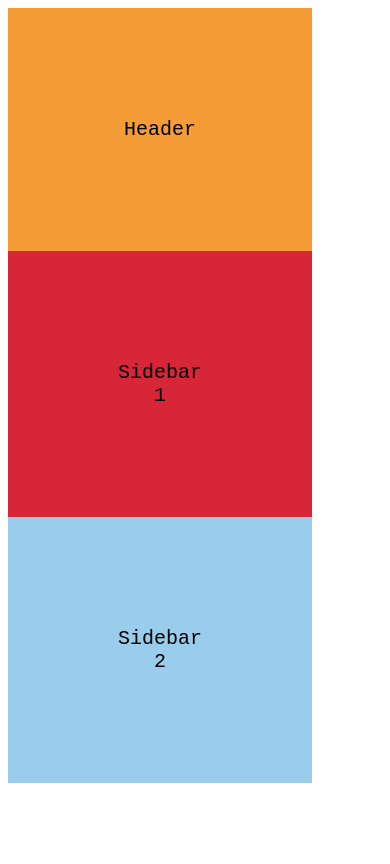
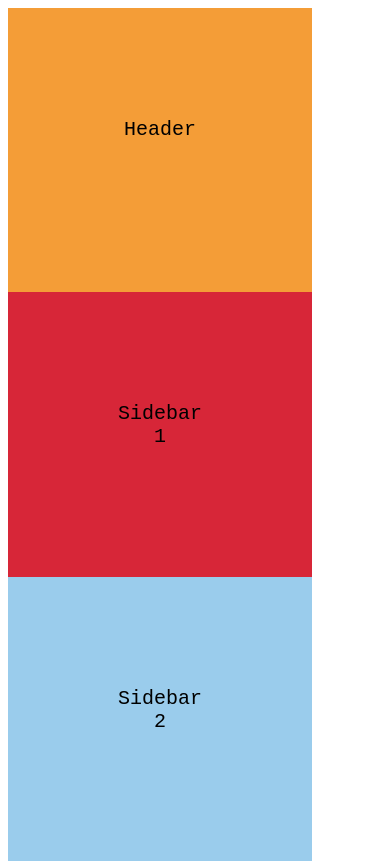
Before and after one commit to Elenikary/project2_css_easy_grid, a plain HTML site: page index.html in a window 390 px wide. Shown: the top 864 px of the page. Drawn offline with Linux system fonts and the light colour scheme.

Commit message:
Update styles1.css

```diff
--- a/styles1.css
+++ b/styles1.css
@@ -91,8 +91,8 @@ footer {
 @media (max-width: 600px){
     .container{
     display: grid;
-    grid-template-columns: repeat(6, 1fr);
-    grid-template-rows: repeat(6, 1fr);
+    grid-template-columns: repeat(12, 1fr);
+    grid-template-rows: repeat(5, 1fr);
     gap: 0px 0px;
     grid-auto-flow: row;
     grid-template-areas:
```
